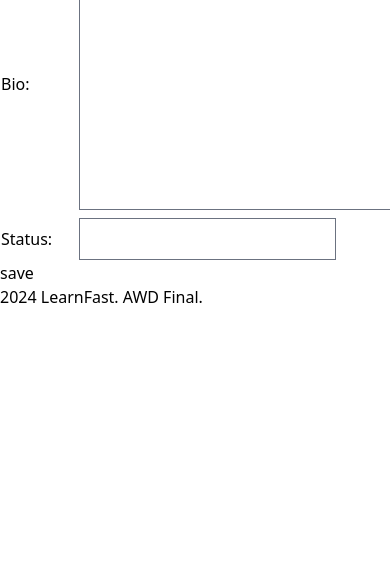
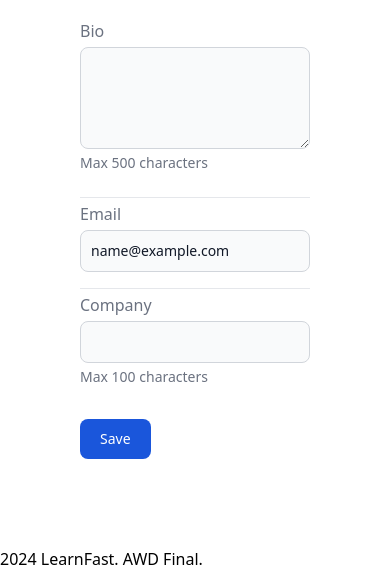
Before and after one commit to AntoineTA/LearnFast, a Django app: page /profile/edit in a window 390 px wide; the page is wider, and only the part inside the window is pictured. Shown: the part 363-934 px from the top of that part. Before the commit the page ends 666 px from the top of that part, so only its background shows below. Run offline with Django 5.2, Linux system fonts and the light colour scheme; the visitor is signed in with stand-in values (Sample User, id 1); data comes from the database, SQL or seed files in the repository; data that the repository does not hold is empty; style sheets or scripts are compiled from the project's sources; some libraries are stand-ins or nearby versions.

Commit message:
styled edit profile

```diff
--- a/main/templates/profile/edit.html
+++ b/main/templates/profile/edit.html
@@ -1,42 +1,77 @@
 {% extends "base.html" %}
+{% load main_tags %}
 
 {% block content %}
-<h1>{{ user.username }}'s Profile</h1>
-<p>Editing Profile...</p>
+<div class="md:flex mx-20 my-20">
+    <!-- Left Column -->
+    <div class="md:w-2/5 md:mx-5 mb-10">
+        <form method="post">
+        {% csrf_token %}
+        <div class="flex items-center gap-4">
+            <label for="dropzone-file" class="flex flex-col items-center justify-center w-36 h-36 rounded-full border-2 border-gray-300 border-dashed cursor-pointer bg-gray-50 dark:hover:bg-bray-800 dark:bg-gray-700 hover:bg-gray-100 dark:border-gray-600 dark:hover:border-gray-500 dark:hover:bg-gray-600">
+                <img src="/docs/images/people/profile-picture-5.jpg" alt="">
+                <div class="flex flex-col items-center justify-center pt-5 pb-6">
+                    <svg class="w-7 h-7 mb-4 text-gray-500 dark:text-gray-400" aria-hidden="true" xmlns="http://www.w3.org/2000/svg" fill="none" viewBox="0 0 20 16">
+                        <path stroke="currentColor" stroke-linecap="round" stroke-linejoin="round" stroke-width="2" d="M13 13h3a3 3 0 0 0 0-6h-.025A5.56 5.56 0 0 0 16 6.5 5.5 5.5 0 0 0 5.207 5.021C5.137 5.017 5.071 5 5 5a4 4 0 0 0 0 8h2.167M10 15V6m0 0L8 8m2-2 2 2"/>
+                    </svg>
+                    <p class="mb-2 text-sm text-gray-500 dark:text-gray-400"><span class="font-semibold">Change Avatar</span></p>
+                    <!-- <p class="text-xs text-gray-500 dark:text-gray-400">SVG, PNG, JPG or GIF (MAX. 800x400px)</p> -->
+                </div>
+                <input id="dropzone-file" type="file" class="hidden" />
+            </label>
+            <div class="font-medium dark:text-white ml-1">
+                <div>{% displayname user %}</div>
+                <div class="text-sm text-gray-500 dark:text-gray-400">Joined in {{ user.date_joined|date:"F Y" }}</div>
+                <div class="mt-5">
+                    <textarea name="{{ form.status.html_name }}" rows="2" class="block font-normal p-2.5 w-full text-sm text-gray-900 bg-gray-50 rounded-lg border border-gray-300 focus:ring-blue-500 focus:border-blue-500 dark:bg-gray-700 dark:border-gray-600 dark:placeholder-gray-400 dark:text-white dark:focus:ring-blue-500 dark:focus:border-blue-500">{{ user.status }}</textarea>
+                    {% if form.errors.status %}
+                        <p class="mt-1 text-sm text-red-600 dark:text-red-500 font-medium">Text is too long! (Max 100 char.)</p>
+                    {% else %}
+                        <p class="mt-1 text-sm text-gray-500 dark:text-gray-400 font-normal">Max 100 characters</p>
+                    {% endif %}
+                </div>
+            </div>
+        </div>
 
-{% if form.errors %}
-    {{ form.errors }}
-{% endif %}
+        <dl class="max-w-md text-gray-900 divide-y divide-gray-200 dark:text-white dark:divide-gray-700 mt-10">
+            <div class="flex flex-col pb-3 mb-3">
+                <dt class="mb-1 text-gray-500 md:text-sm dark:text-gray-400">Bio</dt>
+                <dd class="text-sm text-justify font-normal">
+                    <textarea name="{{ form.bio.html_name }}" rows="4" class="block p-2.5 w-full text-sm text-gray-900 bg-gray-50 rounded-lg border border-gray-300 focus:ring-blue-500 focus:border-blue-500 dark:bg-gray-700 dark:border-gray-600 dark:placeholder-gray-400 dark:text-white dark:focus:ring-blue-500 dark:focus:border-blue-500">{{ user.bio }}</textarea>
+                    {% if form.errors.status %}
+                        <p class="mt-1 text-sm text-red-600 dark:text-red-500 font-medium">Text is too long! (Max 500 char.)</p>
+                    {% else %}
+                        <p class="mt-1 text-sm text-gray-500 dark:text-gray-400 font-normal">Max 500 characters</p>
+                    {% endif %}
+                </dd>
+            </div>
+            <div class="flex flex-col pb-3 mb-1">
+                <dt class="mt-1 mb-1 text-gray-500 md:text-sm dark:text-gray-400">Email</dt>
+                <dd class="text-sm font-normal">
+                    <input name="{{ form.email.html_name }}" value="{{ user.email }}" type="email" class="bg-gray-50 border border-gray-300 text-gray-900 text-sm rounded-lg focus:ring-blue-500 focus:border-blue-500 block w-full p-2.5 dark:bg-gray-700 dark:border-gray-600 dark:placeholder-gray-400 dark:text-white dark:focus:ring-blue-500 dark:focus:border-blue-500">
+                </dd>
+            </div>
+            <div class="flex flex-col pb-3">
+                <dt class="mt-1 mb-1 text-gray-500 md:text-sm dark:text-gray-400">Company</dt>
+                <dd class="text-sm font-normal">
+                    <input name="{{ form.company.html_name }}" value="{{ user.company }}" type="text" class="bg-gray-50 border border-gray-300 text-gray-900 text-sm rounded-lg focus:ring-blue-500 focus:border-blue-500 block w-full p-2.5 dark:bg-gray-700 dark:border-gray-600 dark:placeholder-gray-400 dark:text-white dark:focus:ring-blue-500 dark:focus:border-blue-500">
+                    {% if form.errors.status %}
+                        <p class="mt-1 text-sm text-red-600 dark:text-red-500 font-medium">Text is too long! (Max 100 char.)</p>
+                    {% else %}
+                        <p class="mt-1 text-sm text-gray-500 dark:text-gray-400 font-normal">Max 100 characters</p>
+                    {% endif %}
+                </dd>
+            </div>
+        </dl>
+        <div class="mt-5">
+            <input type="submit" value="Save" class="text-white bg-blue-700 hover:bg-blue-800 focus:ring-4 focus:ring-blue-300 font-medium rounded-lg text-sm px-5 py-2.5 me-2 mb-2 dark:bg-blue-600 dark:hover:bg-blue-700 focus:outline-none dark:focus:ring-blue-800"/>
+        </div>
+      </form>
+    </div>
 
-<form method="post">
-    {% csrf_token %}
-    <table>
-        <tr>
-            <td>{{ form.first_name.label_tag }}</td>
-            <td>{{ form.first_name }}</td>
-        </tr>
-        <tr>
-            <td>{{ form.last_name.label_tag }}</td>
-            <td>{{ form.last_name }}</td>
-        </tr>
-        <tr>
-            <td>{{ form.email.label_tag }}</td>
-            <td>{{ form.email }}</td>
-        </tr>
-        <tr>
-            <td>{{ form.company.label_tag }}</td>
-            <td>{{ form.company }}</td>
-        </tr>
-        <tr>
-            <td>{{ form.bio.label_tag }}</td>
-            <td>{{ form.bio }}</td>
-        </tr>
-        <tr>
-            <td>{{ form.status.label_tag }}</td>
-            <td>{{ form.status }}</td>
-        </tr>
-    </table>
+    <!-- Right column -->
+    <div class="md:w-3/5 md:ml-20">
+        {% include './user_courses.html' %}
+    </div>
 
-    <input type="submit" value="save">
-</form>
 {% endblock %}
--- /dev/null
+++ b/main/templates/profile/user_courses.html
@@ -0,0 +1,19 @@
+
+<ul class="max-w-md divide-y divide-gray-200 dark:divide-gray-700">
+    {% for course in user.courses.all %}
+    <li class="py-3 sm:py-4 text-gray-500 rounded-lg hover:text-gray-900 hover:bg-gray-100 dark:text-gray-400 dark:bg-gray-800 dark:hover:bg-gray-700 dark:hover:text-white">
+        <a href="{% url 'course:detail' course.id %}">
+        <div class="flex items-center space-x-4 rtl:space-x-reverse">
+            <div class="flex-1 min-w-0">
+                <p class="text-sm font-medium text-gray-900 truncate dark:text-white">
+                {{ course.name }}
+                </p>
+                <p class="text-sm text-gray-500 truncate dark:text-gray-400">
+                Instructor: {{ course.teacher }}
+                </p>
+            </div>
+        </div>
+    </a>
+    </li>
+    {% endfor %}
+    </ul>
```
Also changed, not shown: main/templates/profile/detail.html (+3 -18 lines).
